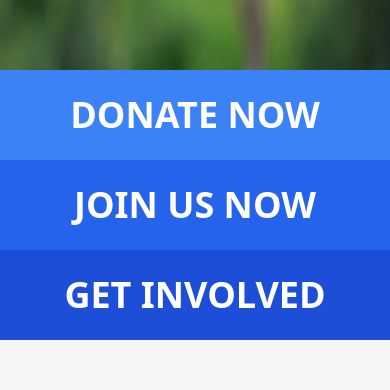
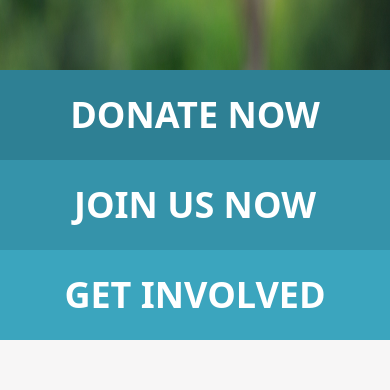
Before and after one commit to farhan-abdullah/Swapnochaya-react, a React (Vite) app: page / in a window 390 px wide. Shown: the part 605-995 px from the top of the page. Built offline with nearby package versions, Linux system fonts and the light colour scheme.

Commit message:
responsive complete

```diff
--- a/src/pages/Block/Block.jsx
+++ b/src/pages/Block/Block.jsx
@@ -50,7 +50,7 @@ const Block = () => {
          {/* black card start from here */}
 
          <div>
-            <div className="grid  grid-cols-1  md:gap-y-0 gap-x-7  md:grid-cols-4 2xl:grid-cols-5 ">
+            <div className="grid  grid-cols-1  md:gap-y-0 gap-x-7  md:grid-cols-4  ">
                {cards.map((item, index) => (
                   <div
                      key={index}
--- a/src/pages/Homes/Featured/Featured.jsx
+++ b/src/pages/Homes/Featured/Featured.jsx
@@ -2,18 +2,18 @@ import React from "react";
 
 const Featured = () => {
    return (
-      <div className="w-full grid md:grid-cols-3 bg-blue-400">
-         <div className="bg-blue-500 h-[90px] flex justify-center items-center">
+      <div className="w-full grid md:grid-cols-3  ">
+         <div className=" bg-[#2E8094] h-[90px] flex justify-center items-center">
             <h2 className="text-4xl uppercase font-bold text-white text-center">
                Donate now
             </h2>
          </div>
-         <div className="bg-blue-600 h-[90px] flex justify-center items-center">
+         <div className=" bg-[#3593AA]  h-[90px] flex justify-center items-center">
             <h2 className="text-4xl uppercase font-bold text-white text-center">
                Join us now
             </h2>
          </div>
-         <div className="bg-blue-700 uppercase h-[90px] flex justify-center items-center">
+         <div className="  bg-[#3BA5BE] uppercase h-[90px] flex justify-center items-center">
             <h2 className="text-4xl font-bold text-white text-center">
                Get involved
             </h2>
@@ -24,4 +24,8 @@ const Featured = () => {
 
 export default Featured;
 
+// #
+// //#endregion
+// #42b8d4
+
 // hyper text markup language
--- a/src/pages/Success/Success.jsx
+++ b/src/pages/Success/Success.jsx
@@ -75,7 +75,7 @@ const Success = () => {
 
          {/* sponser section */}
          <div className="bg-[#fff]">
-            <div className=" w-[100%] md:w-[80%] py-10 px-5 md:px-0 mx-auto  flex items-center  flex-col md:flex-row   md:items-center">
+            <div className=" w-[100%] md:w-[85%]   2xl:w-[70%]  py-10 px-5 md:px-0 mx-auto   flex justify-between items-center  flex-col md:flex-row ">
                <div className="md:max-w-[300px] md:text-start text-center">
                   <h3 className="text-[18px] font-semibold text-[#333333]">
                      Our Most Trusted <br /> Supporting partners
@@ -83,33 +83,39 @@ const Success = () => {
                </div>
                <div className="">
                   <div className="grid grid-cols-2 gap-y-3 pt-3 place-content-center place-items-center md:grid-cols-6">
+                     <div className="w-full">
                         <img
-                        className="w-[150px] h-[65px] bg-cover"
+                           className=" w-full h-[65px] bg-cover"
                            src="https://demo1.imithemes.com/html/born-to-give/images/logo6.png"
                            alt=""
                         />
+                     </div>
+                     <div className="w-full">
                         <img
-                        className="md:w-[150px] h-[65px] bg-cover"
+                           className=" w-full h-[65px] bg-cover"
                            src="https://demo1.imithemes.com/html/born-to-give/images/logo2.png"
                            alt=""
                         />
+                     </div>
+                     <div className="w-full">
                         <img
-                        className="md:w-[150px] h-[65px] bg-cover"
+                           className=" w-full h-[65px] bg-cover"
                            src="https://demo1.imithemes.com/html/born-to-give/images/logo4.png"
                            alt=""
                         />
+                     </div>
                      <img
-                        className="md:w-[150px] h-[65px] bg-cover"
+                        className=" w-full h-[65px] bg-cover"
                         src="https://demo1.imithemes.com/html/born-to-give/images/logo1.png"
                         alt=""
                      />
                      <img
-                        className="md:w-[150px] h-[65px] bg-cover"
+                        className=" w-full h-[65px] bg-cover"
                         src="https://demo1.imithemes.com/html/born-to-give/images/logo5.png"
                         alt=""
                      />
                      <img
-                        className="md:w-[150px] h-[65px] bg-cover"
+                        className=" w-full h-[65px] bg-cover"
                         src="https://demo1.imithemes.com/html/born-to-give/images/logo6.png"
                         alt=""
                      />
```
Lines whose indentation alone changed are shown as unchanged.
